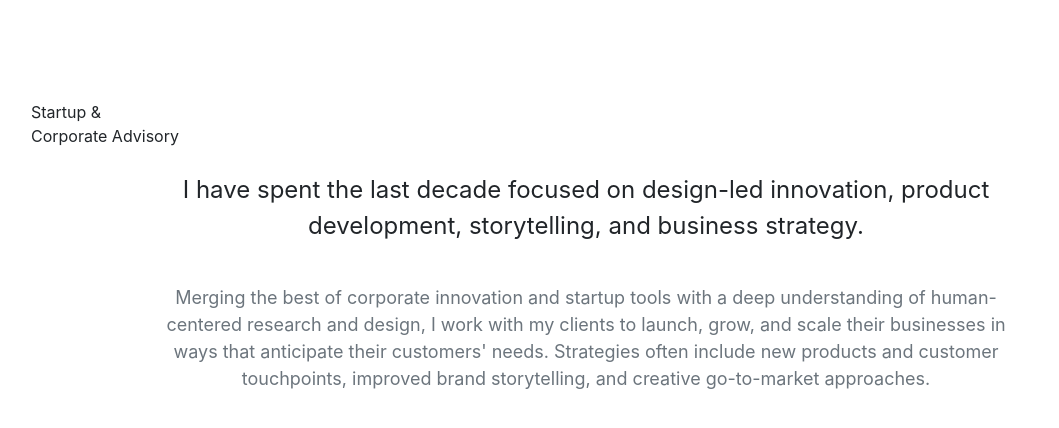
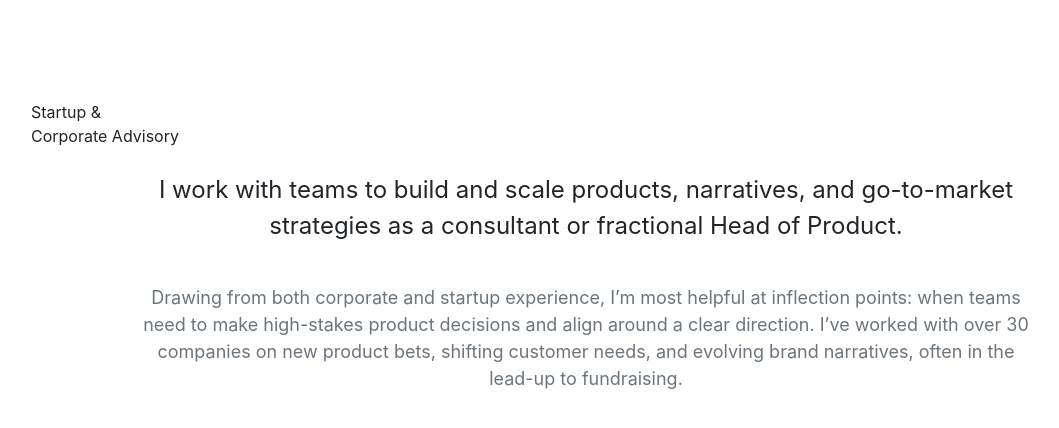
Before and after one commit to dalkat/dalkat.github.io, a Jekyll site: the page built from strategy.md, in a window 1280 px wide and 900 px high. Shown: the top 428 px of the window, without its empty margins (54-1113 px from the left). Built offline with Jekyll 4.4.1, drawn with Linux system fonts in a browser that asks for light colours; nearby versions of some CDN libraries; some web fonts are replaced; library files that are not in the unit come from our copies.

Commit message:
Update strategy.html

```diff
--- a/_layouts/strategy.html
+++ b/_layouts/strategy.html
@@ -51,10 +51,11 @@ layout: default-sub
         <div class="row">
           <div class="col-md-12">
             <p class="section-subheading" style="font-size:1.5rem; text-align:center; padding:0 10%;">
-              I have spent the last decade focused on design-led innovation, product development, storytelling, and business strategy. </p>
+              I work with teams to build and scale products, narratives, and go-to-market strategies as a consultant or fractional Head of Product.
+</p>
 
 
-            <br><p class="section-subheading text-muted" style="font-size:18px; text-align:center; padding:0 10%;">Merging the best of corporate innovation and startup tools with a deep understanding of human-centered research and design, I work with my clients to launch, grow, and scale their businesses in ways that anticipate their customers' needs. Strategies often include new products and customer touchpoints, improved brand storytelling, and creative go-to-market approaches.</p><br><br>
+            <br><p class="section-subheading text-muted" style="font-size:18px; text-align:center; padding:0 10%;">Drawing from both corporate and startup experience, I’m most helpful at inflection points: when teams need to make high-stakes product decisions and align around a clear direction. I’ve worked with over 30 companies on new product bets, shifting customer needs, and evolving brand narratives, often in the lead-up to fundraising.</p><br><br>
 
                 <div class="clientcarousel slider">
                   {%- for client in site.data.home.clients -%}
```
